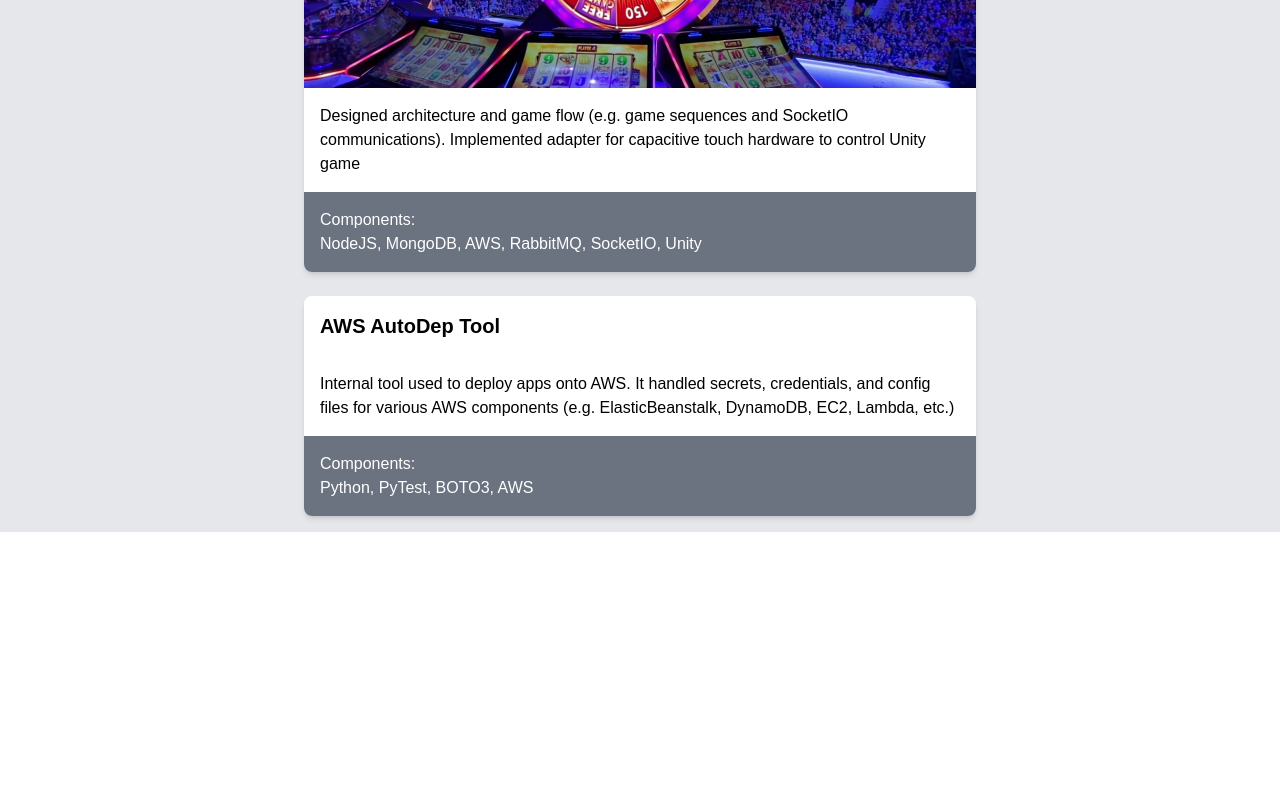
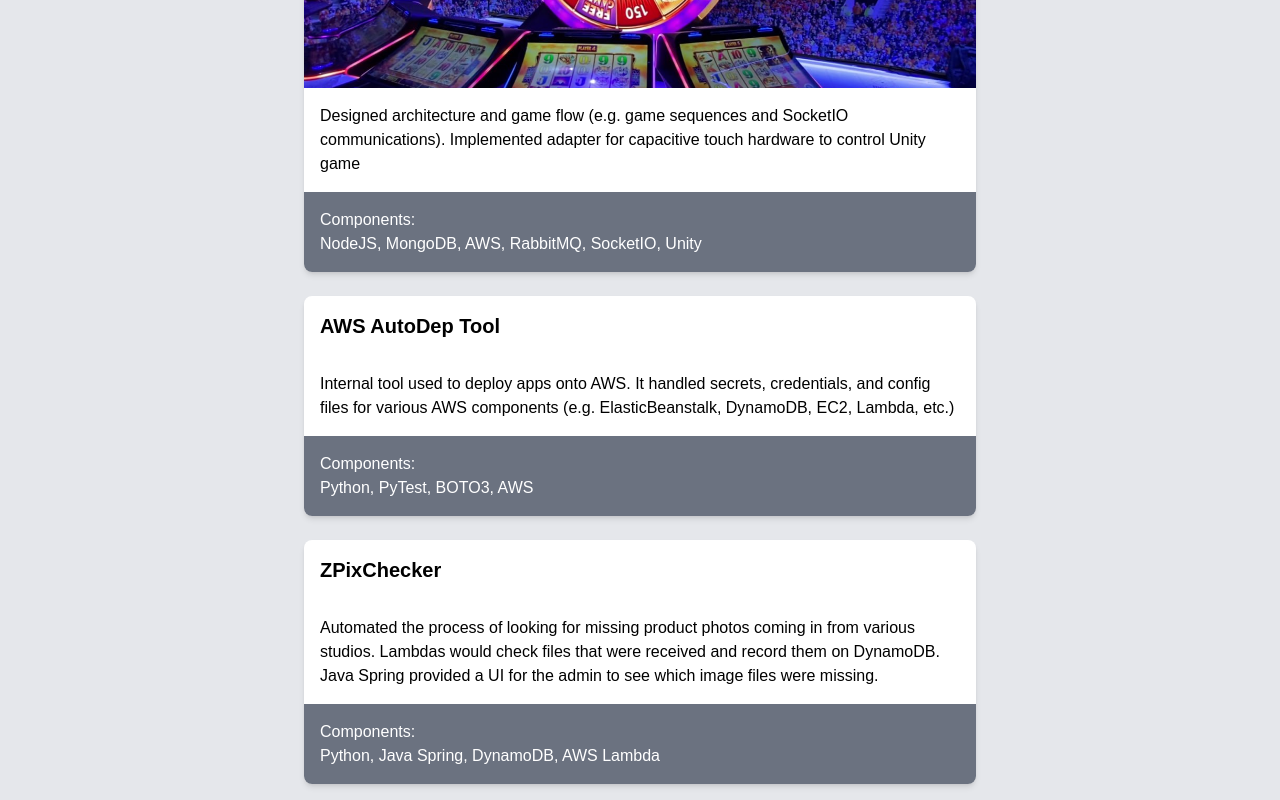
Before and after one commit to n3cr0Tech/portfolio-site, a Next.js app: page / in a window 1280 px wide. Shown: the part 972-1772 px from the top of the page. Before the commit the page ends 1504 px from the top, so only its background shows below. Built offline with nearby package versions, Linux system fonts and the light colour scheme.

Commit message:
Added Card for ZPixChecker

```diff
--- a/src/pages/portfolio/index.tsx
+++ b/src/pages/portfolio/index.tsx
@@ -45,7 +45,14 @@ export default function PortfolioPage() {
           description: "Internal tool used to deploy apps onto AWS. It handled secrets, credentials, and config files for various AWS components (e.g. ElasticBeanstalk, DynamoDB, EC2, Lambda, etc.)",
         } as ProjectDataModel;
 
-        const result = [card1, card2, card3];
+        let card4 = {
+          title: "ZPixChecker",
+          imageURLs: [],
+          components: ["Python", "Java Spring", "DynamoDB", "AWS Lambda"],
+          description: "Automated the process of looking for missing product photos coming in from various studios. Lambdas would check files that were received and record them on DynamoDB. Java Spring provided a UI for the admin to see which image files were missing."
+        } as ProjectDataModel;
+
+        const result = [card1, card2, card3, card4];
         return result;
     }
 
```
